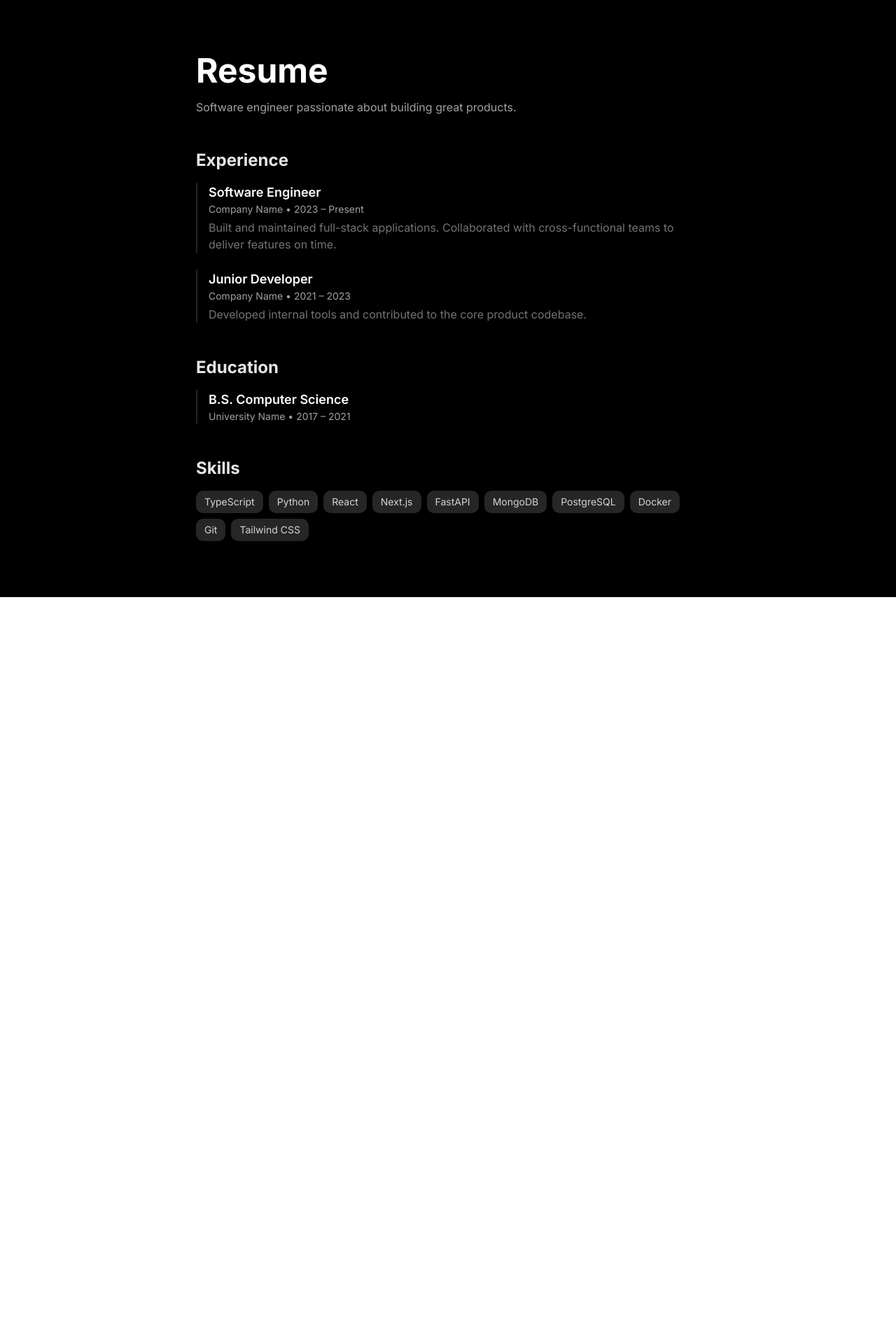
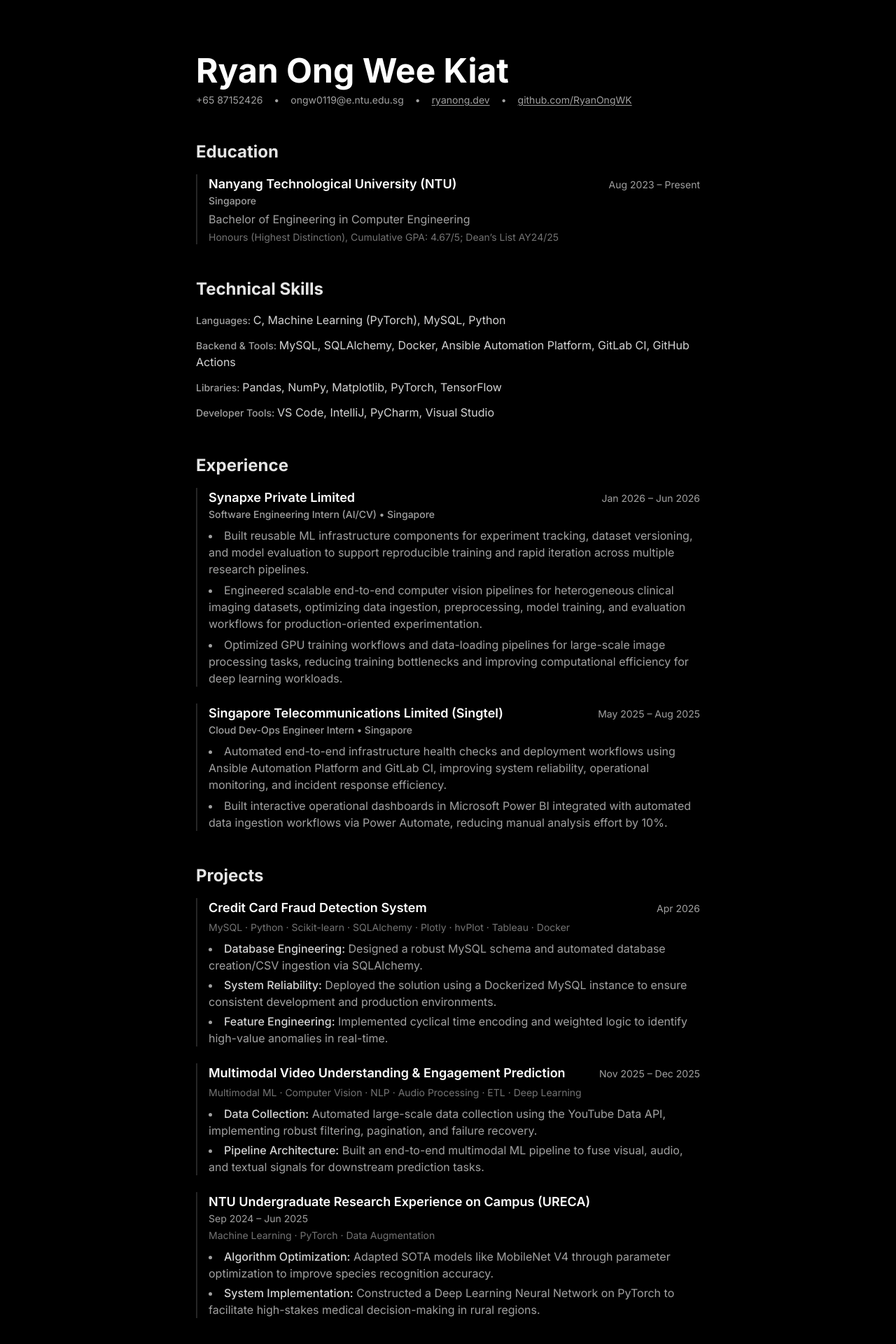
Before and after one commit to RyanOngWK/Projects, a Next.js app in the folder my-app/: page /resume in a window 1280 px wide. Shown: the part 60-1980 px from the top of the page at 70% size. Before the commit the page ends 913 px from the top, so only its background shows below. Built offline with nearby package versions, Linux system fonts and the light colour scheme.

Commit message:
Updated Projects Page

```diff
--- a/my-app/app/projects/page.tsx
+++ b/my-app/app/projects/page.tsx
@@ -1,27 +1,51 @@
 import React from "react";
 
-export default function ProjectsPage() {
 const projects = [
   {
-      title: "Project One",
-      description: "A full-stack application built with Next.js and FastAPI.",
-      tags: ["Next.js", "FastAPI", "MongoDB"],
-      link: "#",
+    title: "Personal Blog & Portfolio",
+    date: "2026",
+    description: "Full-stack blog and portfolio site with a custom split-flap header, blog management via admin API, and a scrolling timeline UI.",
+    tags: ["Next.js", "TypeScript", "FastAPI", "MongoDB", "Tailwind CSS", "Motion"],
+    bullets: [
+      "Built a full-stack blog platform with a Next.js frontend and FastAPI backend, deployed on Vercel and Render.",
+      "Implemented admin-authenticated CRUD API for blog post management with MongoDB as the data store.",
+      "Designed an animated timeline component with scroll-driven progress effects and split-flap text animation on the landing page.",
+    ],
   },
   {
-      title: "Project Two",
-      description: "A data visualization dashboard using D3.js and React.",
-      tags: ["React", "D3.js", "TypeScript"],
-      link: "#",
+    title: "Credit Card Fraud Detection System",
+    date: "Apr 2026",
+    description: "Real-time fraud detection system with automated data pipelines and interactive dashboards.",
+    tags: ["MySQL", "Python", "Scikit-learn", "SQLAlchemy", "Plotly", "hvPlot", "Tableau", "Docker"],
+    bullets: [
+      "Designed a robust MySQL schema and automated database creation/CSV ingestion via SQLAlchemy.",
+      "Deployed the solution using a Dockerized MySQL instance to ensure consistent development and production environments.",
+      "Implemented cyclical time encoding and weighted logic to identify high-value anomalies in real-time.",
+    ],
   },
   {
-      title: "Project Three",
-      description: "A CLI tool for automating deployment workflows.",
-      tags: ["Python", "Docker", "CI/CD"],
-      link: "#",
+    title: "Multimodal Video Understanding & Engagement Prediction",
+    date: "Nov 2025 – Dec 2025",
+    description: "End-to-end multimodal ML pipeline combining visual, audio, and textual signals.",
+    tags: ["Multimodal ML", "Computer Vision", "NLP", "Audio Processing", "ETL", "Deep Learning"],
+    bullets: [
+      "Automated large-scale data collection using the YouTube Data API, implementing robust filtering, pagination, and failure recovery.",
+      "Built an end-to-end multimodal ML pipeline to fuse visual, audio, and textual signals for downstream prediction tasks.",
+    ],
+  },
+  {
+    title: "NTU Undergraduate Research Experience on Campus (URECA)",
+    date: "Sep 2024 – Jun 2025",
+    description: "Deep learning research project focused on model optimization for species recognition and medical decision-making.",
+    tags: ["Machine Learning", "PyTorch", "Data Augmentation"],
+    bullets: [
+      "Adapted SOTA models like MobileNet V4 through parameter optimization to improve species recognition accuracy.",
+      "Constructed a Deep Learning Neural Network on PyTorch to facilitate high-stakes medical decision-making in rural regions.",
+    ],
   },
 ];
 
+export default function ProjectsPage() {
   return (
     <main className="min-h-screen bg-black text-white">
       <div className="max-w-4xl mx-auto px-6 py-20">
@@ -32,13 +56,20 @@ export default function ProjectsPage() {
 
         <div className="grid gap-6">
           {projects.map((project) => (
-            <a
+            <div
               key={project.title}
-              href={project.link}
-              className="block border border-neutral-800 rounded-xl p-6 hover:border-neutral-600 hover:bg-neutral-900/50 transition"
+              className="border border-neutral-800 rounded-xl p-6"
             >
-              <h2 className="text-xl font-semibold mb-2">{project.title}</h2>
-              <p className="text-neutral-400 mb-4">{project.description}</p>
+              <div className="flex justify-between items-baseline flex-wrap gap-x-4 mb-1">
+                <h2 className="text-xl font-semibold">{project.title}</h2>
+                <span className="text-neutral-500 text-sm whitespace-nowrap">{project.date}</span>
+              </div>
+              <p className="text-neutral-400 mb-3">{project.description}</p>
+              <ul className="text-neutral-400 mb-4 space-y-1 list-disc list-inside text-sm">
+                {project.bullets.map((b, i) => (
+                  <li key={i}>{b}</li>
+                ))}
+              </ul>
               <div className="flex gap-2 flex-wrap">
                 {project.tags.map((tag) => (
                   <span
@@ -49,7 +80,7 @@ export default function ProjectsPage() {
                   </span>
                 ))}
               </div>
-            </a>
+            </div>
           ))}
         </div>
       </div>
--- a/my-app/app/resume/page.tsx
+++ b/my-app/app/resume/page.tsx
@@ -4,54 +4,121 @@ export default function ResumePage() {
   return (
     <main className="min-h-screen bg-black text-white">
       <div className="max-w-3xl mx-auto px-6 py-20">
-        <h1 className="text-4xl md:text-5xl font-bold mb-4">Resume</h1>
-        <p className="text-neutral-400 mb-12">
-          Software engineer passionate about building great products.
-        </p>
+        <h1 className="text-4xl md:text-5xl font-bold mb-2">Ryan Ong Wee Kiat</h1>
+        <div className="flex flex-wrap gap-x-4 gap-y-1 text-sm text-neutral-400 mb-12">
+          <span>+65 87152426</span>
+          <span>&bull;</span>
+          <span>ongw0119@e.ntu.edu.sg</span>
+          <span>&bull;</span>
+          <a href="https://ryanong.dev" className="hover:text-white transition underline underline-offset-2">ryanong.dev</a>
+          <span>&bull;</span>
+          <a href="https://github.com/RyanOngWK" className="hover:text-white transition underline underline-offset-2">github.com/RyanOngWK</a>
+        </div>
+
+        <section className="mb-12">
+          <h2 className="text-2xl font-bold mb-4 text-neutral-200">Education</h2>
+          <div className="border-l-2 border-neutral-800 pl-4">
+            <div className="flex justify-between items-baseline flex-wrap gap-x-4">
+              <h3 className="text-lg font-semibold">Nanyang Technological University (NTU)</h3>
+              <span className="text-neutral-400 text-sm">Aug 2023 &ndash; Present</span>
+            </div>
+            <p className="text-neutral-400 text-sm font-medium">Singapore</p>
+            <p className="text-neutral-400 mt-1">Bachelor of Engineering in Computer Engineering</p>
+            <p className="text-neutral-500 text-sm mt-1">Honours (Highest Distinction), Cumulative GPA: 4.67/5; Dean&rsquo;s List AY24/25</p>
+          </div>
+        </section>
+
+        <section className="mb-12">
+          <h2 className="text-2xl font-bold mb-4 text-neutral-200">Technical Skills</h2>
+          <div className="space-y-3">
+            <div>
+              <span className="text-neutral-400 text-sm font-medium">Languages: </span>
+              <span className="text-neutral-300">C, Machine Learning (PyTorch), MySQL, Python</span>
+            </div>
+            <div>
+              <span className="text-neutral-400 text-sm font-medium">Backend &amp; Tools: </span>
+              <span className="text-neutral-300">MySQL, SQLAlchemy, Docker, Ansible Automation Platform, GitLab CI, GitHub Actions</span>
+            </div>
+            <div>
+              <span className="text-neutral-400 text-sm font-medium">Libraries: </span>
+              <span className="text-neutral-300">Pandas, NumPy, Matplotlib, PyTorch, TensorFlow</span>
+            </div>
+            <div>
+              <span className="text-neutral-400 text-sm font-medium">Developer Tools: </span>
+              <span className="text-neutral-300">VS Code, IntelliJ, PyCharm, Visual Studio</span>
+            </div>
+          </div>
+        </section>
 
         <section className="mb-12">
           <h2 className="text-2xl font-bold mb-4 text-neutral-200">Experience</h2>
           <div className="space-y-6">
             <div className="border-l-2 border-neutral-800 pl-4">
-              <h3 className="text-lg font-semibold">Software Engineer</h3>
-              <p className="text-neutral-400 text-sm">Company Name &bull; 2023 &ndash; Present</p>
-              <p className="text-neutral-500 mt-1">
-                Built and maintained full-stack applications. Collaborated with cross-functional teams
-                to deliver features on time.
-              </p>
+              <div className="flex justify-between items-baseline flex-wrap gap-x-4">
+                <h3 className="text-lg font-semibold">Synapxe Private Limited</h3>
+                <span className="text-neutral-400 text-sm whitespace-nowrap">Jan 2026 &ndash; Jun 2026</span>
+              </div>
+              <p className="text-neutral-400 text-sm font-medium">Software Engineering Intern (AI/CV) &bull; Singapore</p>
+              <ul className="text-neutral-400 mt-2 space-y-1.5 list-disc list-inside">
+                <li>Built reusable ML infrastructure components for experiment tracking, dataset versioning, and model evaluation to support reproducible training and rapid iteration across multiple research pipelines.</li>
+                <li>Engineered scalable end-to-end computer vision pipelines for heterogeneous clinical imaging datasets, optimizing data ingestion, preprocessing, model training, and evaluation workflows for production-oriented experimentation.</li>
+                <li>Optimized GPU training workflows and data-loading pipelines for large-scale image processing tasks, reducing training bottlenecks and improving computational efficiency for deep learning workloads.</li>
+              </ul>
             </div>
+
             <div className="border-l-2 border-neutral-800 pl-4">
-              <h3 className="text-lg font-semibold">Junior Developer</h3>
-              <p className="text-neutral-400 text-sm">Company Name &bull; 2021 &ndash; 2023</p>
-              <p className="text-neutral-500 mt-1">
-                Developed internal tools and contributed to the core product codebase.
-              </p>
+              <div className="flex justify-between items-baseline flex-wrap gap-x-4">
+                <h3 className="text-lg font-semibold">Singapore Telecommunications Limited (Singtel)</h3>
+                <span className="text-neutral-400 text-sm whitespace-nowrap">May 2025 &ndash; Aug 2025</span>
+              </div>
+              <p className="text-neutral-400 text-sm font-medium">Cloud Dev-Ops Engineer Intern &bull; Singapore</p>
+              <ul className="text-neutral-400 mt-2 space-y-1.5 list-disc list-inside">
+                <li>Automated end-to-end infrastructure health checks and deployment workflows using Ansible Automation Platform and GitLab CI, improving system reliability, operational monitoring, and incident response efficiency.</li>
+                <li>Built interactive operational dashboards in Microsoft Power BI integrated with automated data ingestion workflows via Power Automate, reducing manual analysis effort by 10%.</li>
+              </ul>
             </div>
           </div>
         </section>
 
         <section className="mb-12">
-          <h2 className="text-2xl font-bold mb-4 text-neutral-200">Education</h2>
-          <div className="border-l-2 border-neutral-800 pl-4">
-            <h3 className="text-lg font-semibold">B.S. Computer Science</h3>
-            <p className="text-neutral-400 text-sm">University Name &bull; 2017 &ndash; 2021</p>
-          </div>
-        </section>
+          <h2 className="text-2xl font-bold mb-4 text-neutral-200">Projects</h2>
+          <div className="space-y-6">
+            <div className="border-l-2 border-neutral-800 pl-4">
+              <div className="flex justify-between items-baseline flex-wrap gap-x-4">
+                <h3 className="text-lg font-semibold">Credit Card Fraud Detection System</h3>
+                <span className="text-neutral-400 text-sm whitespace-nowrap">Apr 2026</span>
+              </div>
+              <p className="text-neutral-500 text-sm mt-1">MySQL &middot; Python &middot; Scikit-learn &middot; SQLAlchemy &middot; Plotly &middot; hvPlot &middot; Tableau &middot; Docker</p>
+              <ul className="text-neutral-400 mt-2 space-y-1 list-disc list-inside">
+                <li><span className="font-medium text-neutral-300">Database Engineering:</span> Designed a robust MySQL schema and automated database creation/CSV ingestion via SQLAlchemy.</li>
+                <li><span className="font-medium text-neutral-300">System Reliability:</span> Deployed the solution using a Dockerized MySQL instance to ensure consistent development and production environments.</li>
+                <li><span className="font-medium text-neutral-300">Feature Engineering:</span> Implemented cyclical time encoding and weighted logic to identify high-value anomalies in real-time.</li>
+              </ul>
+            </div>
 
-        <section>
-          <h2 className="text-2xl font-bold mb-4 text-neutral-200">Skills</h2>
-          <div className="flex gap-2 flex-wrap">
-            {[
-              "TypeScript", "Python", "React", "Next.js", "FastAPI",
-              "MongoDB", "PostgreSQL", "Docker", "Git", "Tailwind CSS",
-            ].map((skill) => (
-              <span
-                key={skill}
-                className="text-sm bg-neutral-800 text-neutral-300 px-3 py-1.5 rounded-lg"
-              >
-                {skill}
-              </span>
-            ))}
+            <div className="border-l-2 border-neutral-800 pl-4">
+              <div className="flex justify-between items-baseline flex-wrap gap-x-4">
+                <h3 className="text-lg font-semibold">Multimodal Video Understanding &amp; Engagement Prediction</h3>
+                <span className="text-neutral-400 text-sm whitespace-nowrap">Nov 2025 &ndash; Dec 2025</span>
+              </div>
+              <p className="text-neutral-500 text-sm mt-1">Multimodal ML &middot; Computer Vision &middot; NLP &middot; Audio Processing &middot; ETL &middot; Deep Learning</p>
+              <ul className="text-neutral-400 mt-2 space-y-1 list-disc list-inside">
+                <li><span className="font-medium text-neutral-300">Data Collection:</span> Automated large-scale data collection using the YouTube Data API, implementing robust filtering, pagination, and failure recovery.</li>
+                <li><span className="font-medium text-neutral-300">Pipeline Architecture:</span> Built an end-to-end multimodal ML pipeline to fuse visual, audio, and textual signals for downstream prediction tasks.</li>
+              </ul>
+            </div>
+
+            <div className="border-l-2 border-neutral-800 pl-4">
+              <div className="flex justify-between items-baseline flex-wrap gap-x-4">
+                <h3 className="text-lg font-semibold">NTU Undergraduate Research Experience on Campus (URECA)</h3>
+                <span className="text-neutral-400 text-sm whitespace-nowrap">Sep 2024 &ndash; Jun 2025</span>
+              </div>
+              <p className="text-neutral-500 text-sm mt-1">Machine Learning &middot; PyTorch &middot; Data Augmentation</p>
+              <ul className="text-neutral-400 mt-2 space-y-1 list-disc list-inside">
+                <li><span className="font-medium text-neutral-300">Algorithm Optimization:</span> Adapted SOTA models like MobileNet V4 through parameter optimization to improve species recognition accuracy.</li>
+                <li><span className="font-medium text-neutral-300">System Implementation:</span> Constructed a Deep Learning Neural Network on PyTorch to facilitate high-stakes medical decision-making in rural regions.</li>
+              </ul>
+            </div>
           </div>
         </section>
       </div>
```
Lines whose indentation alone changed are shown as unchanged.
